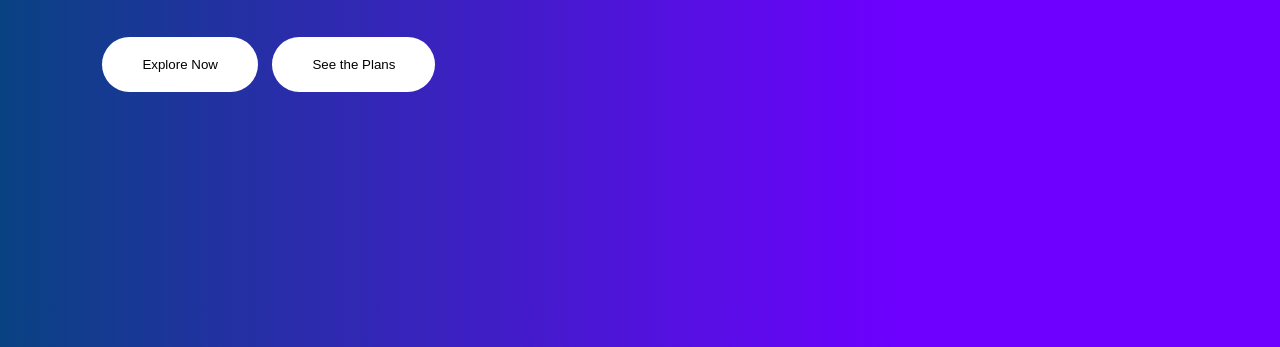
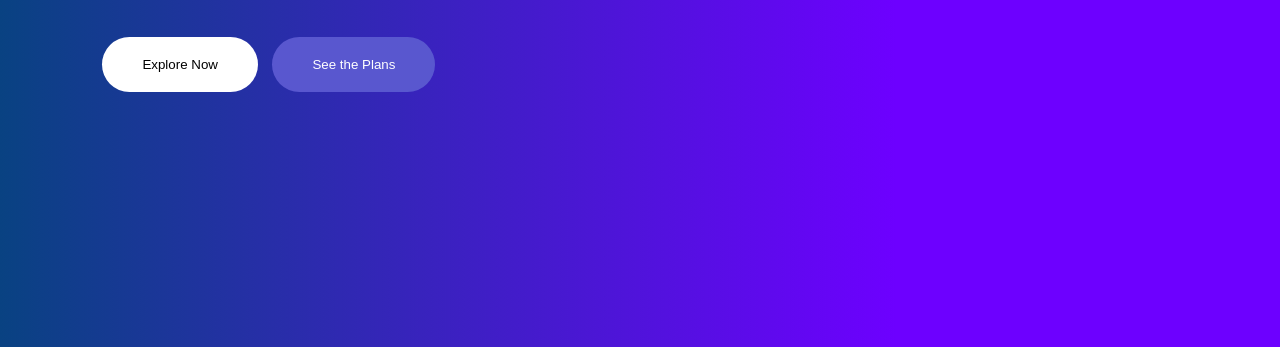
Before and after one commit to shubhamdevs/web-development-project1, a plain HTML site: page index.html in a window 1280 px wide. Shown: the part 453-800 px from the top of the page. Drawn offline with Linux system fonts and the light colour scheme.

Commit message:
change style of the 2nd button

```diff
--- a/style.css
+++ b/style.css
@@ -72,3 +72,8 @@ nav a {
     font-weight: 500;
     cursor: pointer;
 }
+
+.text-box button:last-child{
+    background: #5957cf;
+    color: #fff;
+}
```
